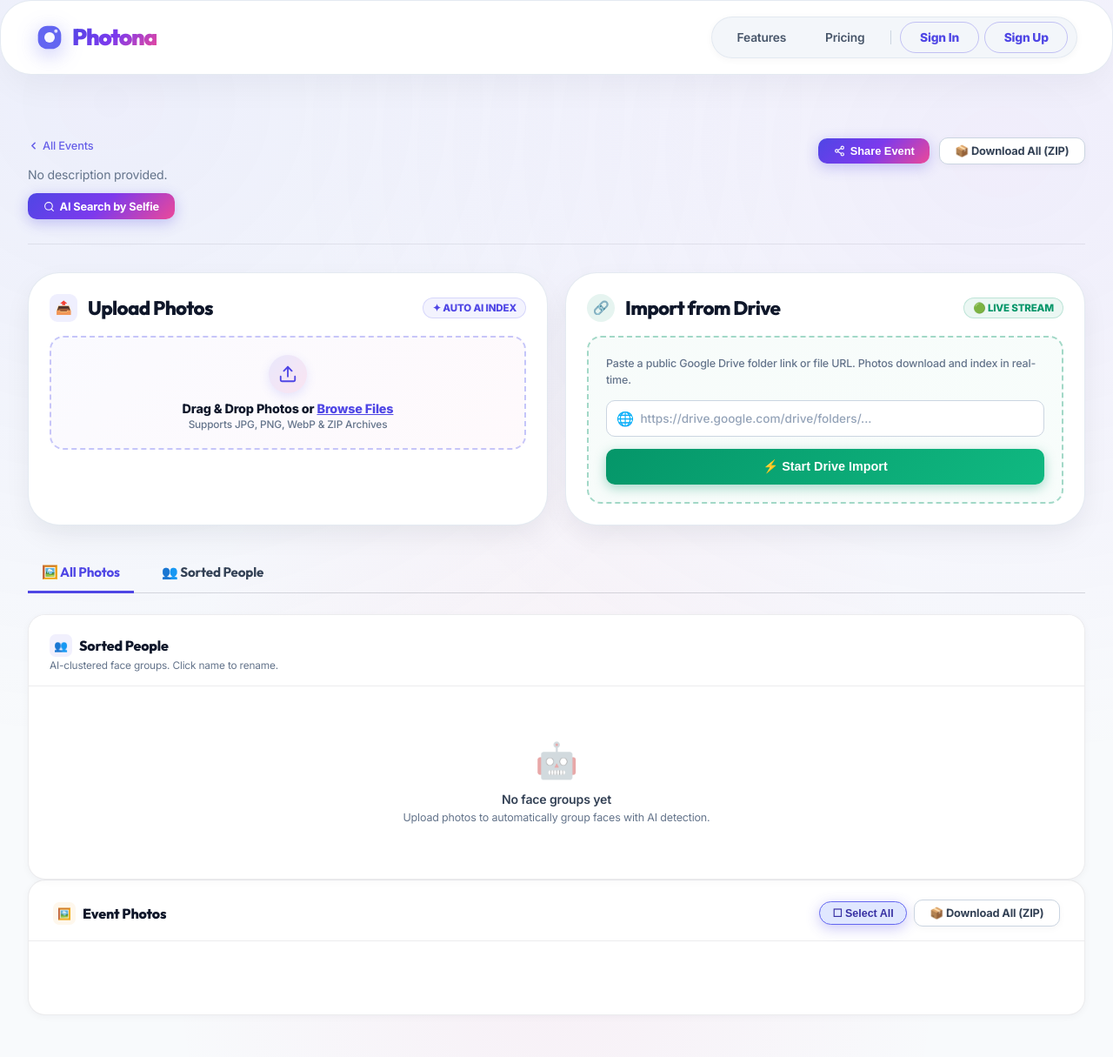
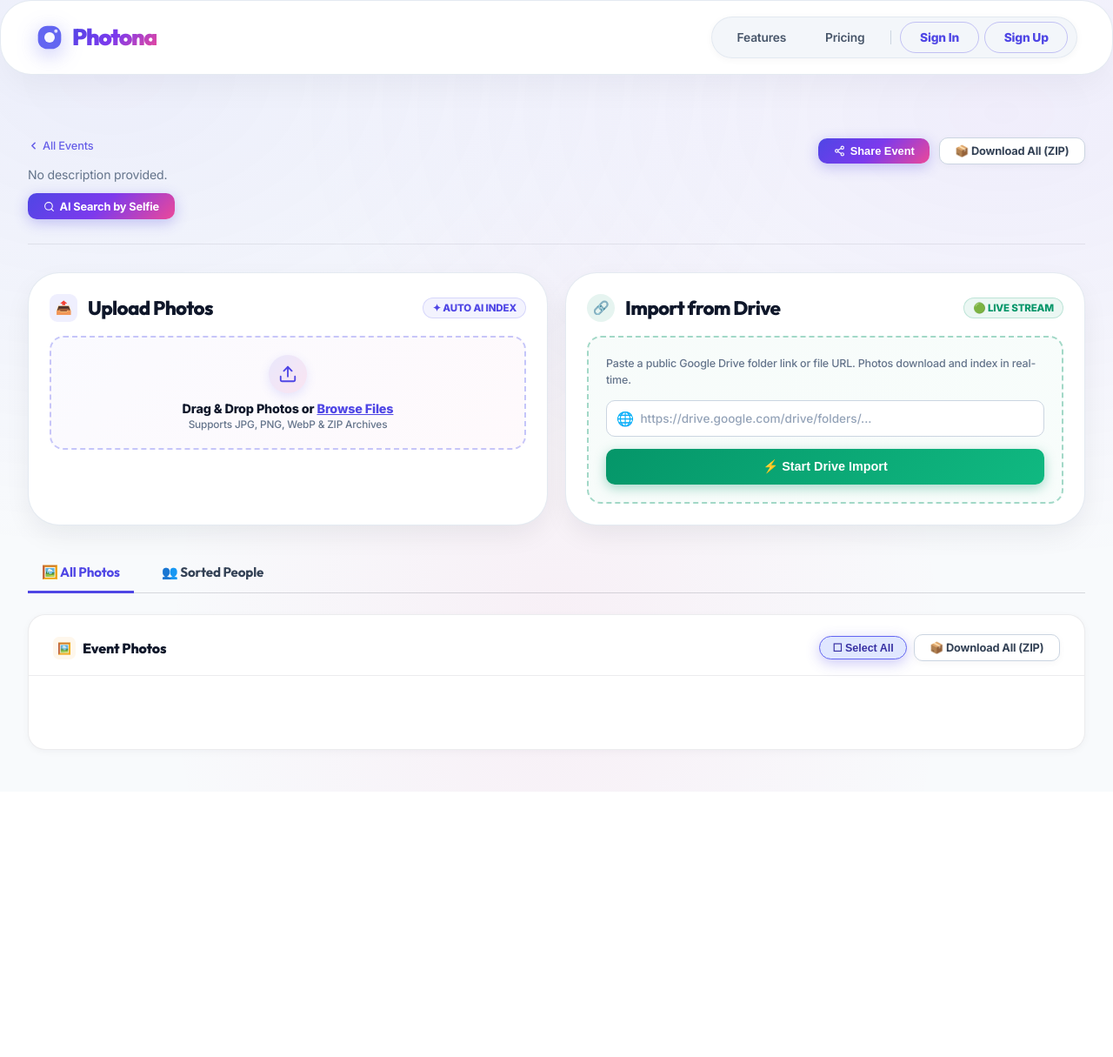
Before and after one commit to fandtedusolutions/photona-trail, a Django app: template gallery/templates/gallery/event_detail.html in a window 1280 px wide. Shown: the whole page at 87% size. After the commit the page ends 910 px from the top, so only its background shows below. Run offline with Django 5.2, Linux system fonts and the light colour scheme; the template is opened without the code that fills it, so the values that code supplies are empty.

Commit message:
style: redesign people panel with CSS grid and update admin tab display rules

```diff
--- a/gallery/templates/gallery/event_detail.html
+++ b/gallery/templates/gallery/event_detail.html
@@ -74,8 +74,9 @@
         color: var(--accent-indigo);
         border-bottom: 3px solid var(--accent-indigo);
     }
-    .admin-tab-content { display: none; }
-    .admin-tab-content.active { display: block; }
+    .admin-tab-content { display: none !important; }
+    .admin-tab-content.active { display: block !important; }
+    .admin-tab-content.active.people-panel { display: flex !important; }
 
     .people-panel {
         background: var(--bg-secondary);
@@ -83,10 +84,6 @@
         border-radius: var(--radius-lg);
         overflow: hidden;
         box-shadow: var(--shadow-sm);
-        position: sticky;
-        top: 88px;
-        max-height: calc(100vh - 110px);
-        display: flex;
         flex-direction: column;
         contain: content;
     }
@@ -118,8 +115,10 @@
         overflow-y: auto;
         overscroll-behavior: contain;
         flex: 1;
-        padding: 0.75rem;
-        -webkit-overflow-scrolling: touch;
+        padding: 1.5rem;
+        display: grid;
+        grid-template-columns: repeat(auto-fill, minmax(280px, 1fr));
+        gap: 1.25rem;
     }
 
     /* ── Face Person Card ── */
@@ -128,12 +127,8 @@
         border: 1px solid var(--border-light);
         border-radius: var(--radius-md);
         padding: 0.85rem;
-        margin-bottom: 0.65rem;
         transition: transform 0.15s ease, box-shadow 0.15s ease;
         cursor: default;
-        contain: content;
-        content-visibility: auto;
-        contain-intrinsic-size: 110px;
     }
 
     .person-card:hover {
```
